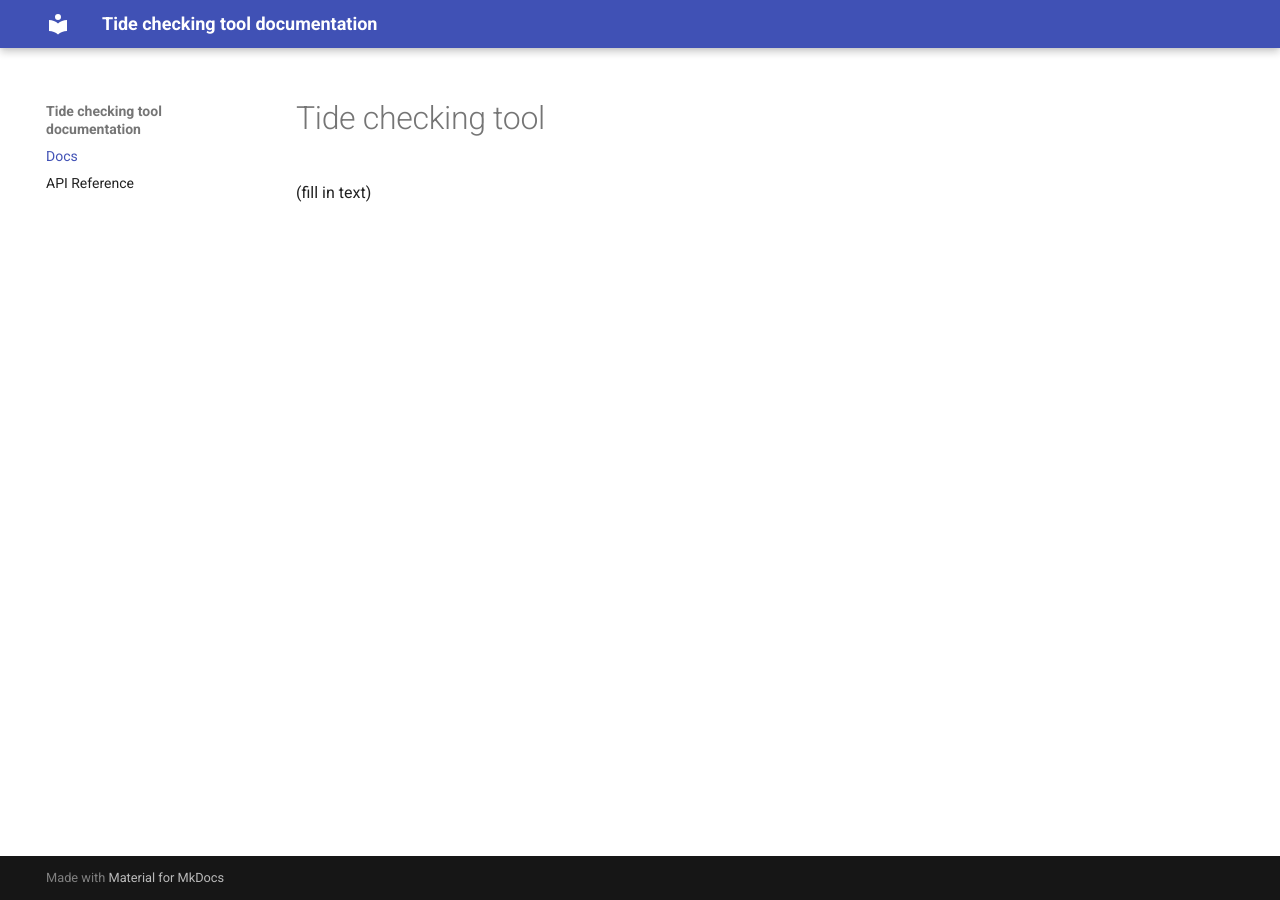
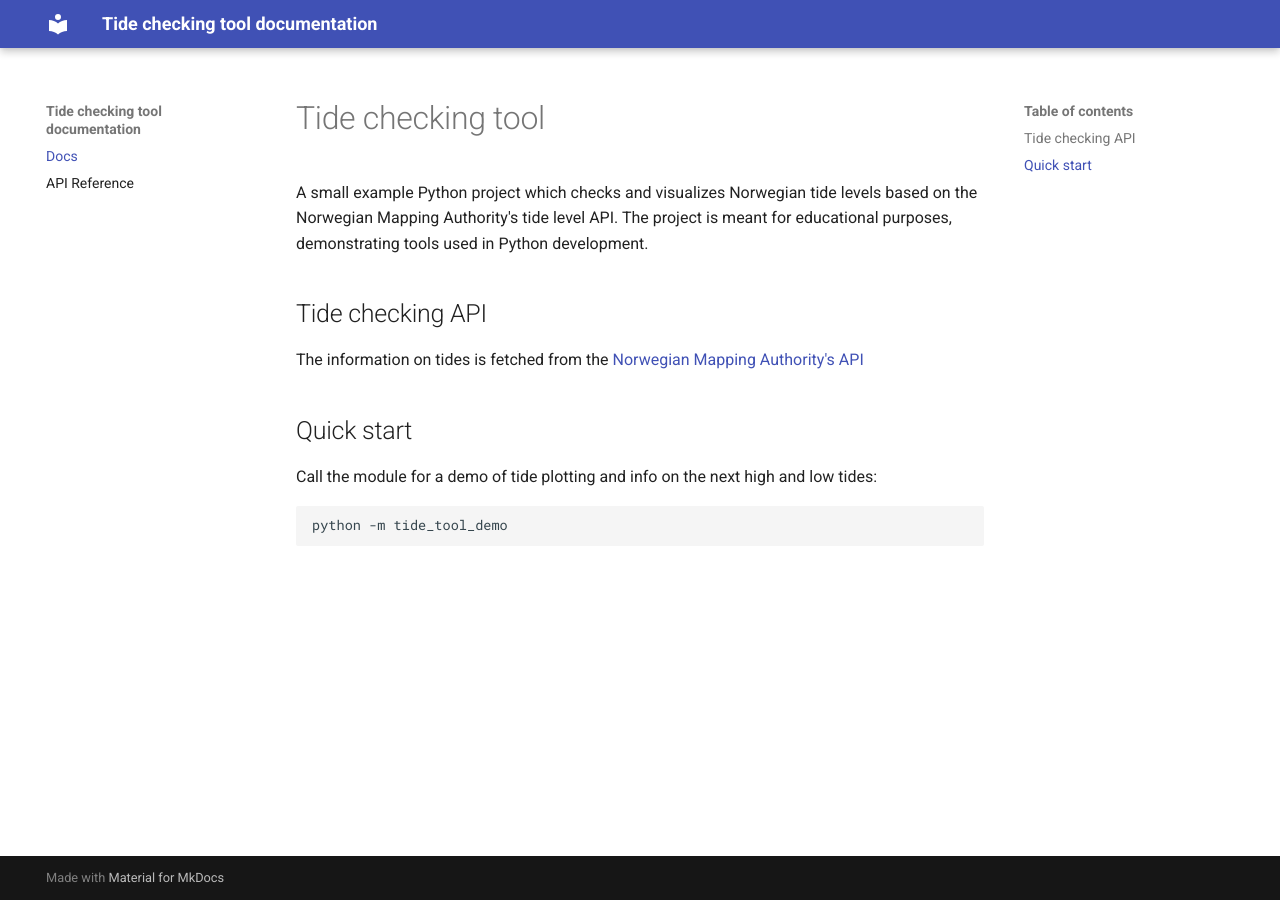
Before and after one commit to mh-skjelvareid/tide-tool-demo, an MkDocs documentation site: the page built from docs/index.md, in a window 1280 px wide. Built offline with MkDocs 1.6.1 and Material for MkDocs 9.7.7, drawn with Linux system fonts in a browser that asks for light colours.

Commit message:
Add to index

```diff
--- a/docs/index.md
+++ b/docs/index.md
@@ -1,3 +1,10 @@
 # Tide checking tool
+A small example Python project which checks and visualizes Norwegian tide levels based on the Norwegian Mapping Authority's tide level API. The project is meant for educational purposes, demonstrating tools used in Python development.
 
-(fill in text)
+## Tide checking API
+The information on tides is fetched from the [Norwegian Mapping Authority's API](https://vannstand.kartverket.no/tideapi_en.html)
+
+## Quick start
+Call the module for a demo of tide plotting and info on the next high and low tides:
+
+    python -m tide_tool_demo
```
